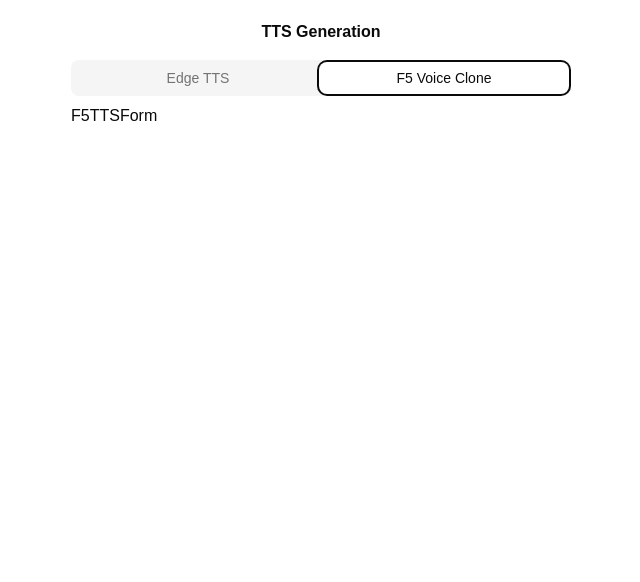
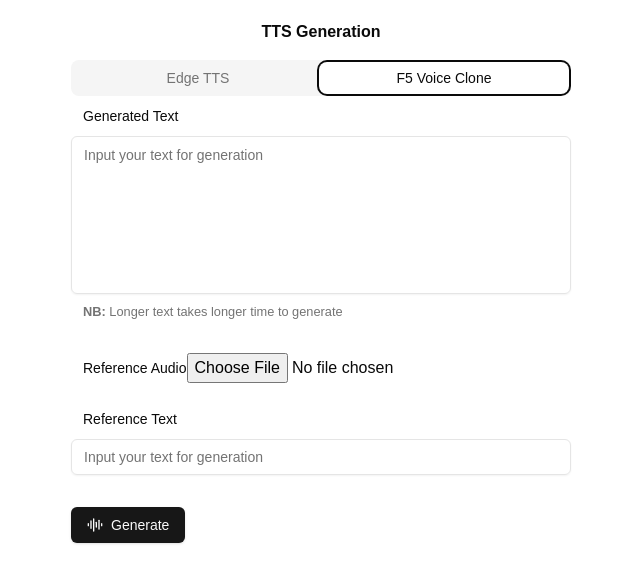
Before and after one commit to PeteBuks/NextJs-AI--voice-clone, a Next.js app: page / in a window 1280 px wide. Both pictures are taken after a click on the tab "F5 Voice Clone". Shown: the top 582 px of the page, without its empty margins (319-959 px from the left). Built offline with nearby package versions, Linux system fonts and the light colour scheme.

Commit message:
F5 TTS commit

```diff
--- /dev/null
+++ b/app/api/f5-tts-generate/route.tsx
@@ -0,0 +1,46 @@
+import { NextRequest, NextResponse } from "next/server";
+
+export async function POST(req: NextRequest) {
+  try {
+    // Parse the incoming request JSON
+    const payload = await req.json();
+    const { gen_text, ref_file, ref_text } = payload;
+
+    console.log(payload);
+
+    const response = await fetch(
+      "https://8000-01jd7kh5gcv0j44h526wjpcxrd.cloudspaces.litng.ai/predict",
+      {
+        method: "POST",
+        headers: { "Content-Type": "application/json" },
+        body: JSON.stringify({ gen_text, ref_file, ref_text }),
+      }
+    );
+
+    // Handle the response from the external API
+    if (!response.ok) {
+      const errorText = await response.text();
+      console.error("API Error:", errorText);
+      return NextResponse.json(
+        { error: `API Error: ${errorText}` },
+        { status: response.status }
+      );
+    }
+
+    const audioBuffer = await response.arrayBuffer();
+
+    return new NextResponse(Buffer.from(audioBuffer), {
+      headers: {
+        "Content-Disposition": 'attachment; filename="output.wav"',
+        "Content-Type": "audio/wav",
+      },
+    });
+  } catch (error: unknown) {
+    // Handle any internal server errors
+    console.error("Error occurred:", error);
+    return NextResponse.json(
+      { error: "Internal Server Error", details: String(error) },
+      { status: 500 }
+    );
+  }
+}
--- a/components/F5TTSForm.tsx
+++ b/components/F5TTSForm.tsx
@@ -1,7 +1,212 @@
-import React from "react";
+"use client";
+
+import { useForm } from "react-hook-form";
+import { zodResolver } from "@hookform/resolvers/zod";
+import { z } from "zod";
+
+import { Button } from "@/components/ui/button";
+import {
+  Form,
+  FormControl,
+  FormDescription,
+  FormField,
+  FormItem,
+  FormLabel,
+  FormMessage,
+} from "@/components/ui/form";
+import { useState } from "react";
+import { Textarea } from "@/components/ui/textarea";
+import { Progress } from "@/components/ui/progress";
+import AudioPlayer from "./AudioPlayer";
+import Link from "next/link";
+import { Loader2, AudioLines, Download } from "lucide-react";
+import { Input } from "./ui/input";
+
+const formSchema = z.object({
+  gen_text: z.string().min(5, {
+    message: "Generated text must be at least 5 characters.",
+  }),
+  ref_text: z.string().min(5, {
+    message: "Generated text must be at least 5 characters.",
+  }),
+  ref_file: z.any(),
+});
 
 const F5TTSForm = () => {
-  return <div>F5TTSForm</div>;
+  // State management
+  const [isLoading, setIsLoading] = useState<boolean>(false);
+  const [responseMessage, setResponseMessage] = useState<string>("");
+  const [errorMessage, setErrorMessage] = useState<string>("");
+  const [audioSrc, setAudioSrc] = useState<string>("");
+
+  const [success, setSuccess] = useState<boolean>(false);
+  const [progress, setProgress] = useState<number>(0);
+
+  const form = useForm<z.infer<typeof formSchema>>({
+    resolver: zodResolver(formSchema),
+    defaultValues: {
+      gen_text: "",
+      ref_text: "",
+      ref_file: null,
+    },
+  });
+
+  const onSubmit = async (data: z.infer<typeof formSchema>) => {
+    setProgress(0);
+    setIsLoading(true);
+
+    // Progress bar stimulation
+    setTimeout(() => setProgress(20), 500);
+    setTimeout(() => setProgress(60), 1500);
+    setTimeout(() => setProgress(90), 2500);
+
+    try {
+      const response = await fetch("/api/f5-tts-generate", {
+        method: "POST",
+        headers: { "Content-Type": "application/json" },
+        body: JSON.stringify(data),
+      });
+
+      if (!response.ok) {
+        throw new Error(`Failed with status: ${response.status}`);
+      }
+
+      const blob = await response.blob();
+      const url = window.URL.createObjectURL(new Blob([blob]));
+      setAudioSrc(url);
+
+      setProgress(100);
+      setResponseMessage("Audio Generated successful!");
+      setSuccess(true);
+    } catch (error) {
+      console.error(error);
+      setErrorMessage("Failed to submit the form. Please try again.");
+      setSuccess(false);
+      setProgress(0);
+    } finally {
+      setIsLoading(false);
+    }
+  };
+
+  return (
+    <div>
+      <Form {...form}>
+        <form
+          onSubmit={form.handleSubmit(onSubmit)}
+          className="w-full space-y-6"
+        >
+          <FormField
+            control={form.control}
+            name="gen_text"
+            render={({ field }) => (
+              <FormItem>
+                <FormLabel className="pl-3">Generated Text</FormLabel>
+                <FormControl>
+                  <Textarea
+                    placeholder="Input your text for generation"
+                    className="resize-none"
+                    rows={7}
+                    {...field}
+                  />
+                </FormControl>
+                <FormDescription className="pl-3">
+                  <strong>NB:</strong> Longer text takes longer time to generate
+                </FormDescription>
+                <FormMessage className="pl-3" />
+              </FormItem>
+            )}
+          />
+
+          <FormField
+            control={form.control}
+            name="ref_file"
+            render={({ field }) => (
+              <FormItem>
+                <FormLabel className="pl-3">Reference Audio</FormLabel>
+                <FormControl>
+                  <input
+                    type="file"
+                    accept="audio/"
+                    onChange={field.onChange}
+                    required
+                  />
+                </FormControl>
+                <FormDescription className="pl-3"></FormDescription>
+                <FormMessage className="pl-3" />
+              </FormItem>
+            )}
+          />
+
+          <FormField
+            control={form.control}
+            name="ref_text"
+            render={({ field }) => (
+              <FormItem>
+                <FormLabel className="pl-3">Reference Text</FormLabel>
+                <FormControl>
+                  <Input
+                    placeholder="Input your text for generation"
+                    className="resize-none"
+                    {...field}
+                  />
+                </FormControl>
+                <FormDescription className="pl-3"></FormDescription>
+                <FormMessage className="pl-3" />
+              </FormItem>
+            )}
+          />
+
+          {/* Submit button */}
+          <Button type="submit" disabled={isLoading}>
+            {isLoading ? (
+              <>
+                <Loader2 className="animate-spin" />
+                Generating...
+              </>
+            ) : (
+              <>
+                <AudioLines />
+                Generate
+              </>
+            )}
+          </Button>
+        </form>
+      </Form>
+
+      {/* Progress Bar */}
+      <div className={`my-4 ${isLoading ? "block" : "hidden"}`}>
+        <Progress
+          value={progress}
+          className="w-full mt-3 mx-auto bg-gray-200 h-[5px] rounded-full transition-all"
+        />
+      </div>
+
+      {/* Response/Error Message */}
+      <div className={`my-4 ${isLoading ? "hidden" : "block"}`}>
+        {responseMessage && (
+          <div className="pl-3 pb-4">
+            <p>{responseMessage}</p>
+          </div>
+        )}
+        {errorMessage && <p style={{ color: "red" }}>{errorMessage}</p>}
+
+        {/* Audio Player */}
+        {success === true && (
+          <div className="w-full flex justify-center">
+            <div className="w-[350px] xl:w-[500px]">
+              <AudioPlayer src={audioSrc} />
+              <Link href={audioSrc} download={"output.wav"}>
+                <Button>
+                  <Download />
+                  Download
+                </Button>
+              </Link>
+            </div>
+          </div>
+        )}
+      </div>
+    </div>
+  );
 };
 
 export default F5TTSForm;
--- /dev/null
+++ b/components/ui/input.tsx
@@ -0,0 +1,22 @@
+import * as React from "react"
+
+import { cn } from "@/lib/utils"
+
+const Input = React.forwardRef<HTMLInputElement, React.ComponentProps<"input">>(
+  ({ className, type, ...props }, ref) => {
+    return (
+      <input
+        type={type}
+        className={cn(
+          "flex h-9 w-full rounded-md border border-input bg-transparent px-3 py-1 text-base shadow-sm transition-colors file:border-0 file:bg-transparent file:text-sm file:font-medium file:text-foreground placeholder:text-muted-foreground focus-visible:outline-none focus-visible:ring-1 focus-visible:ring-ring disabled:cursor-not-allowed disabled:opacity-50 md:text-sm",
+          className
+        )}
+        ref={ref}
+        {...props}
+      />
+    )
+  }
+)
+Input.displayName = "Input"
+
+export { Input }
--- a/package.json
+++ b/package.json
@@ -19,6 +19,7 @@
     "@radix-ui/react-slot": "^1.1.0",
     "@radix-ui/react-tabs": "^1.1.1",
     "@wavesurfer/react": "^1.0.7",
+    "axios": "^1.7.9",
     "class-variance-authority": "^0.7.0",
     "clsx": "^2.1.1",
     "lucide-react": "^0.456.0",
```
Also changed, not shown: 1 other file (tests, documents, lock files or other folders).
